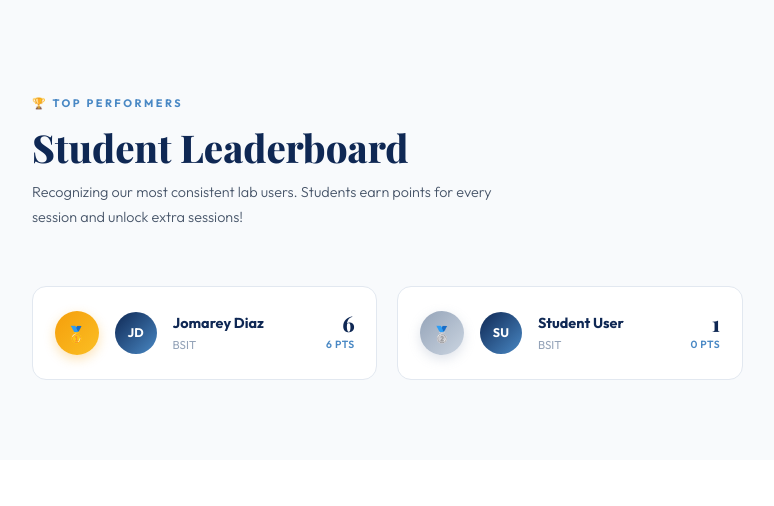
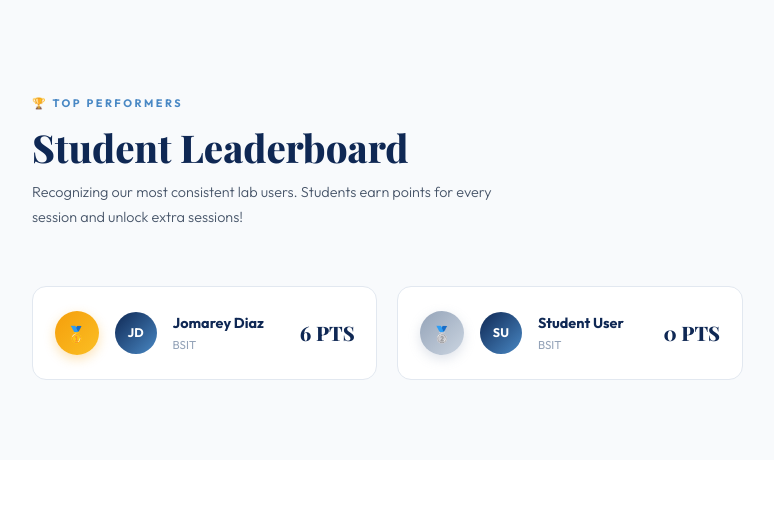
Before and after one commit to JDiaz-08/Lab_Tracking_System, a PHP site: page / in a window 1280 px wide. Shown: the part 2175-2681 px from the top of the page, without its empty margins (70-844 px from the left). Run offline with PHP 8.4, Linux system fonts and the light colour scheme; data comes from the database, SQL or seed files in the repository.

Commit message:
Show only points in student leaderboard cards

```diff
--- a/assets/css/style.css
+++ b/assets/css/style.css
@@ -1681,23 +1681,15 @@ ul {
   display: flex;
   flex-direction: column;
   align-items: flex-end;
-  gap: 3px;
-}
-
-.sim-lb-sessions {
+  justify-content: center;
+}
+
+.sim-lb-pts {
   font-family: var(--font-display);
-  font-size: 1.35rem;
+  font-size: 1.25rem;
   font-weight: 800;
   color: var(--navy);
   line-height: 1;
-}
-
-.sim-lb-pts {
-  font-size: 0.65rem;
-  color: var(--mid);
-  font-weight: 600;
-  letter-spacing: 0.5px;
-  text-transform: uppercase;
 }
 
 .sim-lb-crown {
@@ -1985,7 +1977,7 @@ html.dark .sim-lb-name {
   color: #e2e8f0;
 }
 
-html.dark .sim-lb-sessions {
+html.dark .sim-lb-pts {
   color: #e2e8f0;
 }
 
--- a/index.php
+++ b/index.php
@@ -350,8 +350,7 @@ require_once __DIR__ . '/includes/navbar.php';
           <div class="sim-lb-course"><?= htmlspecialchars($s['course'] ?? 'CCS') ?></div>
         </div>
         <div class="sim-lb-badge">
-          <div class="sim-lb-sessions"><?= (int)$s['total_sessions'] ?></div>
-          <div class="sim-lb-pts"><?= (int)$s['points'] ?> pts</div>
+          <div class="sim-lb-pts"><?= (int)$s['points'] ?> PTS</div>
         </div>
       </div>
       <?php endforeach; ?>
```
